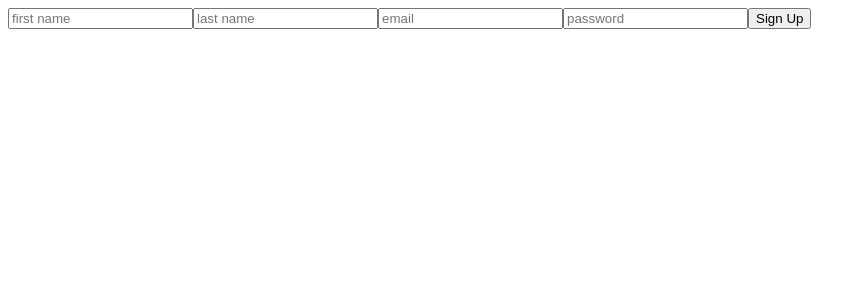
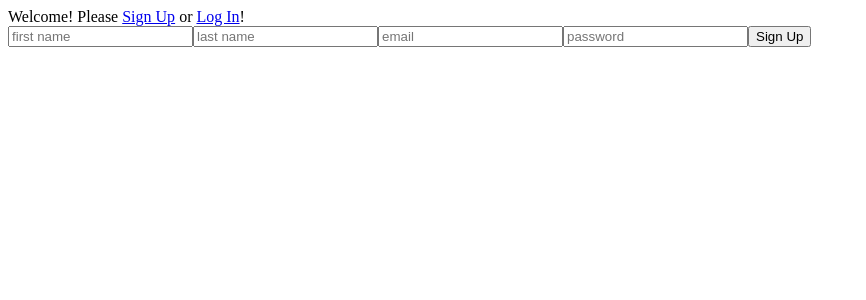
Before and after one commit to carriemathieu/TopTenThings-client, a React (Create React App) app: page /signup in a window 1280 px wide. Shown: the top 300 px of the page, without its empty margins (0-866 px from the left). Built offline with nearby package versions, Linux system fonts and the light colour scheme; no server answers.

Commit message:
fix error msgs from console

```diff
--- a/src/components/App.js
+++ b/src/components/App.js
@@ -8,7 +8,7 @@ import AllLists from './AllLists'
 
 import Login from './Login'
 import SignUp from './SignUp'
-import Home from './Home'
+import { Home } from './Home'
 import NewListForm from './NewListForm'
 // import MainContainer from './MainContainer'
 
@@ -26,9 +26,9 @@ class App extends React.Component {
 
         return (
             <div className="App">
-                {/* {loggedIn ? <NavBar/> : <Home/>} */}
                 <Router>
                     <>
+                    {loggedIn ? <NavBar location={this.props.location}/> : <Home/>}
                     <Route exact path='/signup' render={({history}) => <SignUp history={history}/>} />
                     <Route exact path='/login' component = {Login} />
                     {/* <Route exact path='all-lists' component={AllLists} /> */}
--- a/src/components/Home.js
+++ b/src/components/Home.js
@@ -3,12 +3,10 @@ import Login from './Login.js'
 import SignUp from './SignUp'
 import { Link } from 'react-router-dom'
 
-const Home = ({}) => {
+export const Home = ({}) => {
     return (
         <div>
             Welcome! Please <Link to="/signup">Sign Up</Link> or <Link to="/login">Log In</Link>!
         </div>
     )
 }
-
-export default Home
--- a/src/components/Logout.js
+++ b/src/components/Logout.js
@@ -3,7 +3,7 @@ import { connect } from 'react-redux'
 
 import { logout } from '../actions/currentUser'
 
-const Logout = ({ logout }) => {
+const Logout = ({ logout, history }) => {
     return (
         // prevents page refresh, dispatches logout action, routes user to '/'
         <form onSubmit= {event => {
@@ -12,7 +12,7 @@ const Logout = ({ logout }) => {
             history.push('/')
             }
         }>
-            <input type="submit" value="Log Out"/>
+            <input type="submit" value="Log Out">Logout</input>
         </form>
     )
 }
```
